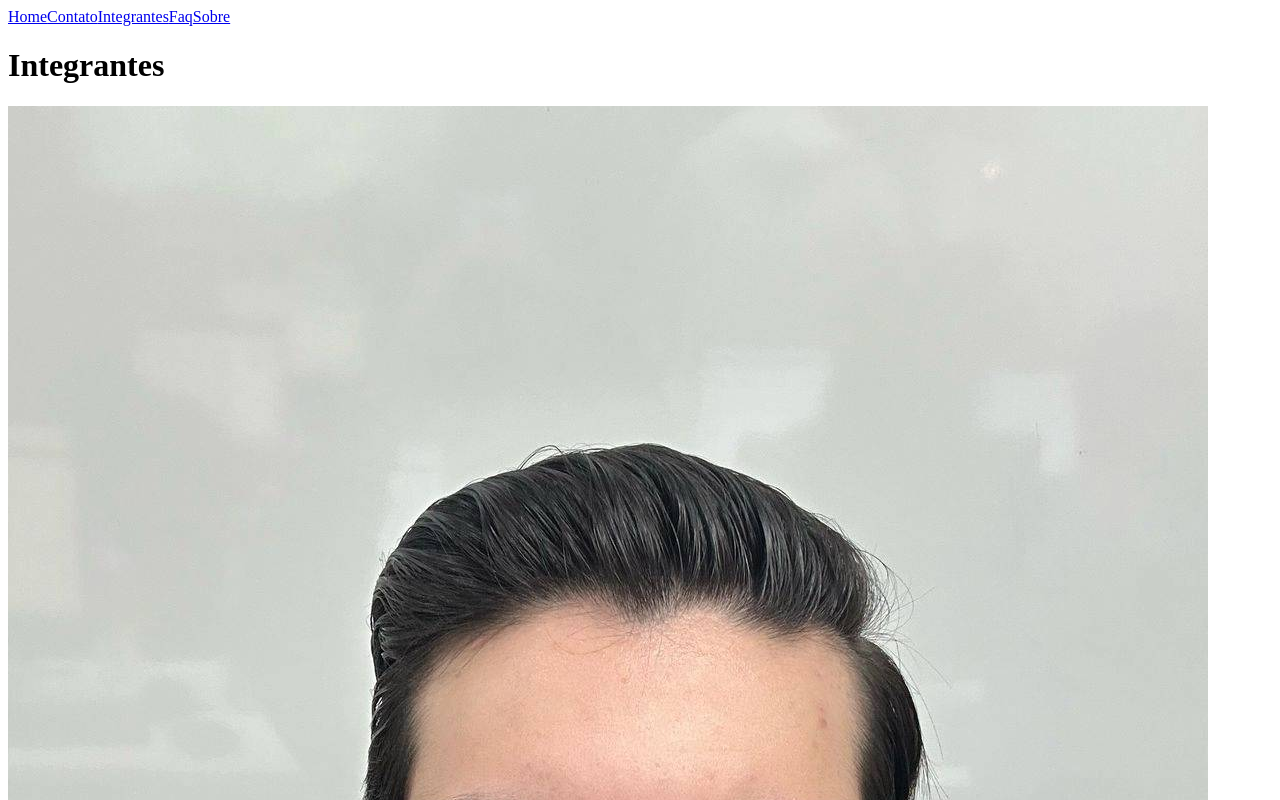
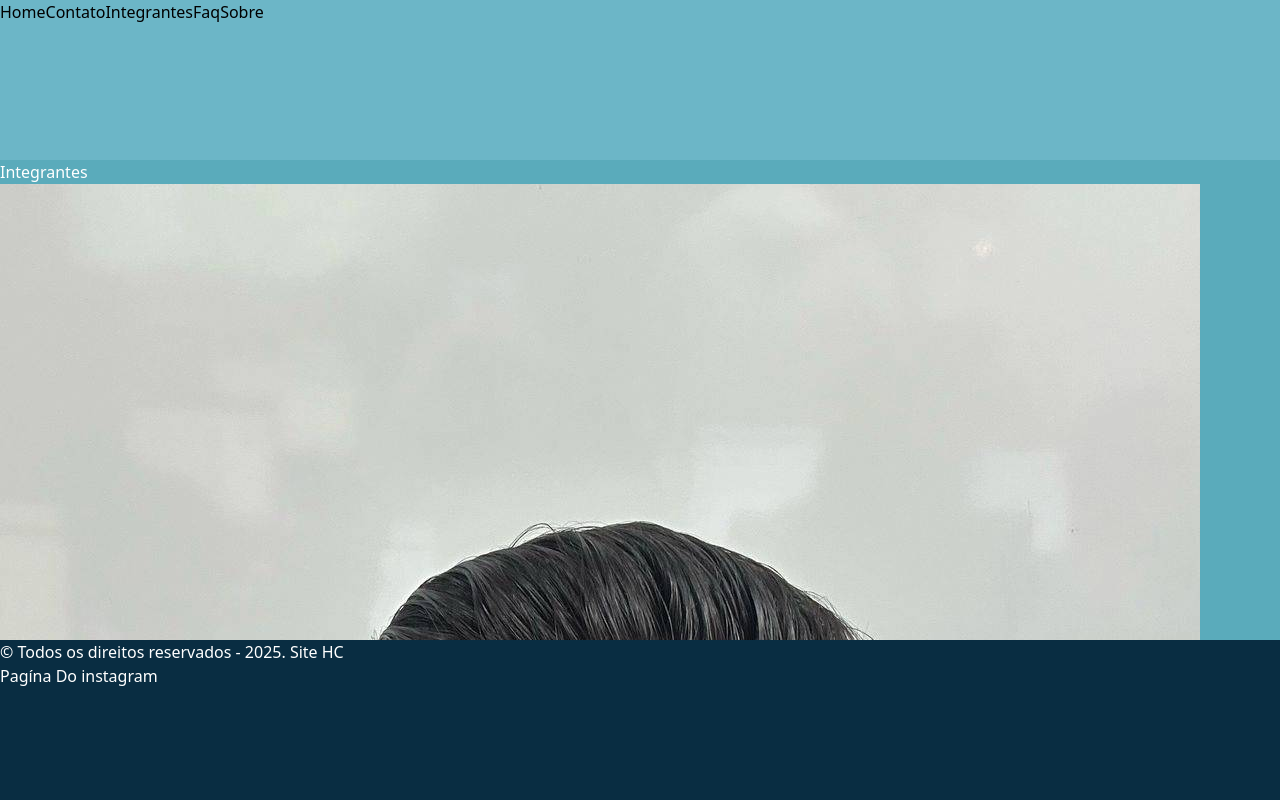
Before and after one commit to Felipe-Furlanetto0504/challenge_front, a React (Vite) app in the folder challenge/: page /integrantes in a window 1280 px wide. Shown: the top 800 px of the page. Built offline with nearby package versions, Linux system fonts and the light colour scheme.

Commit message:
fazendo o css

```diff
--- a/challenge/src/components/Cabecalho/Cabecalho.tsx
+++ b/challenge/src/components/Cabecalho/Cabecalho.tsx
@@ -3,7 +3,7 @@ import Menu from "../Menu/Menu";
 export default function Cabecalho() {
 
   return (
-    <header>
+    <header className="cabecalho">
       <Menu />
     </header>
   );
--- a/challenge/src/global.css
+++ b/challenge/src/global.css
@@ -1 +1,26 @@
 @import "tailwindcss";
+
+:root{
+    scroll-behavior: smooth;
+}
+
+.container{
+    @apply w-[100vw] h-[100vh] flex flex-col justify-between;
+
+    & header{
+        @apply bg-[#6CB6C7] text-shadow-blue-600 h-[20vh] w-[100vw];
+
+        & a:hover{
+            @apply bg-[#15628f];
+        }
+    }
+
+    & main{
+        @apply bg-[#5aabbb] text-white h-[60vh] w-[100vw] overflow-auto;
+    }
+
+    & footer{
+        @apply bg-[#092d42] text-white h-[20vh] w-[100vw];
+    }
+
+}
--- a/challenge/src/main.tsx
+++ b/challenge/src/main.tsx
@@ -8,6 +8,7 @@ import Faq from './routes/Faq/index.tsx';
 import Integrantes from './routes/Integrantes/index.tsx';
 import Contato from './routes/Contato/index.tsx';
 import Sobre from './routes/Sobre/index.tsx';
+import "./global.css";
 
 const router = createBrowserRouter([
   {path: "/", element:<App/>,errorElement: <Error/>, children:[
--- a/challenge/src/routes/Contato/index.tsx
+++ b/challenge/src/routes/Contato/index.tsx
@@ -11,7 +11,9 @@ export default function Contato() {
 
       <h1>Contato</h1>
 
+      <section>
         <h2>Endereço:</h2>
+        <div>
         <p>
           Av. Dr. Enéas de Carvalho Aguiar, 255 Cerqueira César 05403-000 São
           Paulo - Brasil Tel.: (011) 2661-0000
@@ -22,6 +24,8 @@ export default function Contato() {
 
         <h2>Site Oficial:</h2>
         <a href="http://www.hc.fm.usp.br">Portal Ofical do HC</a>
+        </div>
+      </section>
 
     </main>
   );
--- a/challenge/src/routes/Faq/index.tsx
+++ b/challenge/src/routes/Faq/index.tsx
@@ -9,7 +9,7 @@ export default function Faq() {
   return (
     <main>
       <h1>Faq</h1>
-
+      <section>
         <div>
           <h2>Como agendar uma consulta no HC?</h2>
           <p>Pelo SUS, com encaminhamento feito por um médico da UBS.</p>
@@ -36,6 +36,7 @@ export default function Faq() {
           <h2>Como reagendar ou cancelar?</h2>
           <p>Procure a UBS onde o pedido foi feito.</p>
         </div>
+      </section>
 
     </main>
   );
--- a/challenge/src/routes/Integrantes/index.tsx
+++ b/challenge/src/routes/Integrantes/index.tsx
@@ -9,36 +9,32 @@ export default function Integrantes(){
     return(
         <main>
             <h1>Integrantes</h1>
-
-                <div>
-                    <img src="./src/img/felipe.jpg" alt="Felipe Furlanetto"/>
+                <section>
                     <div>
+                        <img src="./src/img/felipe.jpg" alt="Felipe Furlanetto"/>
                         Nome:Felipe Furlanetto
                         Rm:562766
                         <a href="https://github.com/Felipe-Furlanetto0504">GitHub</a>
                         <a href="https://www.linkedin.com/in/felipe-furlanetto-a64671364/">Linkedin</a>
                     </div>
-                </div>
 
-                <div>
-                    <img src="./src/img/joao.jpg" alt="João Victor Bueno Castelini da Silva"/>
                     <div>
+                        <img src="./src/img/joao.jpg" alt="João Victor Bueno Castelini da Silva"/>
                         Nome: João Victor Bueno Castelini da Silva
                         Rm:564115
                         <a href="https://github.com/Buenozw">GitHub</a>
                         <a href="https://www.linkedin.com/in/victor-bueno%E3%83%84-116757350?utm_source=share&utm_campaign=share_via&utm_content=profile&utm_medium=android_app">Linkedin</a>
                     </div>
-                </div>
 
-                <div>
-                    <img src="./src/img/joaocc.jpg" alt="João Victor Caetano Alves da Silva"/>
                     <div>
+                        <img src="./src/img/joaocc.jpg" alt="João Victor Caetano Alves da Silva"/>
                         Nome:João Victor Caetano Alves da Silva
                         Rm: 562074
                         <a href="https://github.com/joaocaetano1310">GitHub</a>
                         <a href="https://www.linkedin.com/in/jo%C3%A3o-victor-caetano-b853222b6/">Linkedin</a>
                     </div>
-                </div>
+                </section>
+
         </main>
     );
 }
```
Lines whose indentation alone changed are shown as unchanged.
